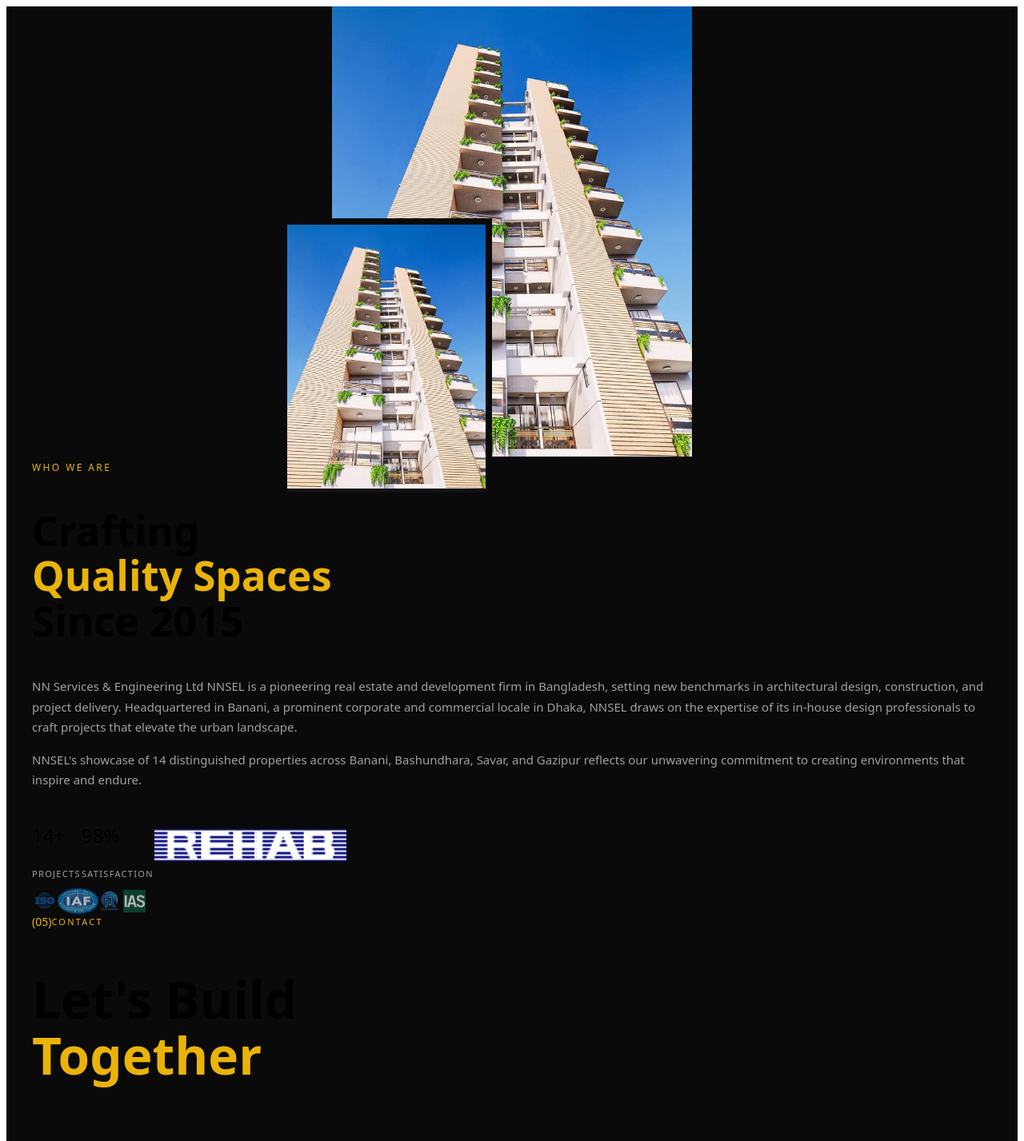
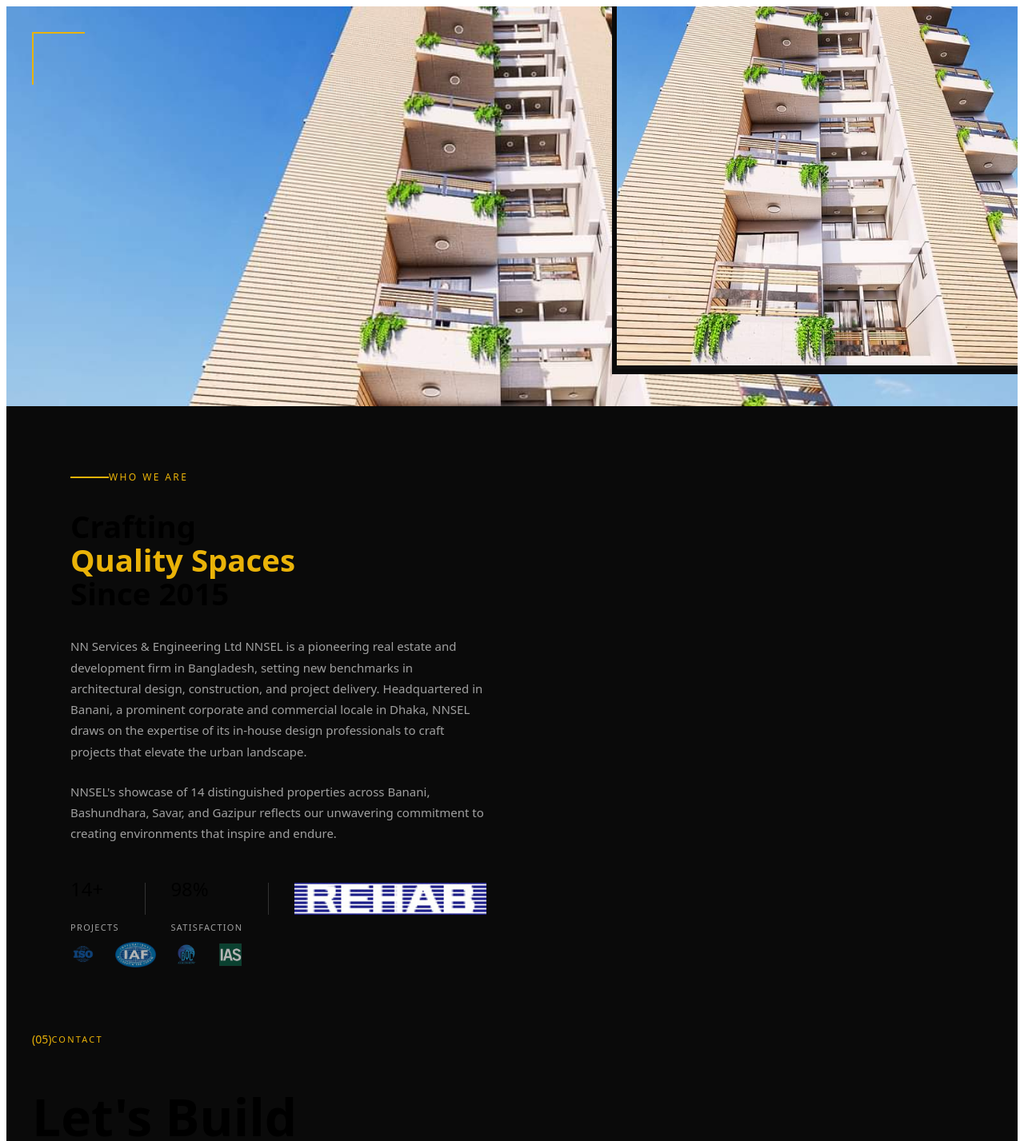
Before and after one commit to ShowkatSakib/NNSEL, a React (Vite) app: page / in a window 1280 px wide. Shown: the top 1427 px of the page at 80% size. Built offline with nearby package versions, Linux system fonts and the light colour scheme.

Commit message:
img icon added

```diff
--- a/src/components/about.jsx
+++ b/src/components/about.jsx
@@ -19,49 +19,63 @@ export default function About() {
     <section
       id="about"
       ref={sectionRef}
-      className="relative w-full bg-[#0a0a0a] text-white overflow-hidden py-24 md:py-36"
-      style={{ fontFamily: "'Onest', system-ui, sans-serif" }}
+      className="relative w-full bg-[#0a0a0a] text-white overflow-hidden"
+      style={{ fontFamily: "'Onest', system-ui, sans-serif", minHeight: "100vh" }}
     >
-      <div className="max-w-[1200px] mx-auto px-6 md:px-12">
-        <div className="grid grid-cols-1 lg:grid-cols-2 gap-16 lg:gap-24 items-center">
+      <div className="flex flex-col lg:flex-row" style={{ minHeight: "100vh" }}>
 
-          {/* LEFT: Images */}
+        {/* LEFT: Full-bleed image — takes exactly 50% of the viewport width, no padding */}
         <div
-            className={`relative transition-all duration-1000 ${
+          className={`relative w-full lg:w-1/2 transition-all duration-1000 ${
             visible ? "opacity-100 translate-x-0" : "opacity-0 -translate-x-10"
           }`}
+          style={{ minHeight: "500px" }}
         >
-            {/* Main Image Container */}
-            <div className="relative w-full max-w-[450px] mx-auto lg:ml-auto" style={{ aspectRatio: "4/5" }}>
-              {/* Top Left Yellow Bracket */}
+          {/* Main image fills the entire left half edge-to-edge */}
+          <img
+            src="/images/nn.jpg"
+            alt="NNSEL Building Main"
+            className="absolute inset-0 w-full h-full object-cover"
+          />
+
+          {/* Yellow top-left bracket */}
           <div
-                className="absolute -top-6 -left-6 w-20 h-20"
-                style={{ borderTop: "2px solid #eab308", borderLeft: "2px solid #eab308" }}
-                aria-hidden="true"
-              />
-              {/* Bottom Right Yellow Bracket */}
-              <div
-                className="absolute -bottom-6 -right-6 w-20 h-20"
-                style={{ borderBottom: "2px solid #eab308", borderRight: "2px solid #eab308" }}
+            className="absolute z-10"
+            style={{
+              top: "32px",
+              left: "32px",
+              width: "64px",
+              height: "64px",
+              borderTop: "2px solid #eab308",
+              borderLeft: "2px solid #eab308",
+            }}
             aria-hidden="true"
           />
 
-              {/* Main Building Image */}
-              <img
-                src="/images/nn.jpg"
-                alt="NNSEL Building Main"
-                className="w-full h-full object-cover relative z-10"
+          {/* Yellow bottom-right bracket */}
+          <div
+            className="absolute z-10"
+            style={{
+              bottom: "120px",
+              right: "32px",
+              width: "64px",
+              height: "64px",
+              borderBottom: "2px solid #eab308",
+              borderRight: "2px solid #eab308",
+            }}
+            aria-hidden="true"
           />
 
-              {/* Smaller Overlapping Image */}
+          {/* Smaller overlapping image — sits at bottom, slightly overlapping the right edge */}
           <div
-                className="absolute z-20 bg-[#111]"
+            className="absolute z-20"
             style={{
-                  bottom: "-48px",
-                  left: "-64px",
-                  width: "55%",
+              bottom: "40px",
+              right: "-36px",
+              width: "42%",
               aspectRatio: "3/4",
-                  border: "8px solid #0a0a0a",
+              border: "6px solid #0a0a0a",
+              background: "#111",
             }}
           >
             <img
@@ -71,17 +85,23 @@ export default function About() {
             />
           </div>
         </div>
-          </div>
 
-          {/* RIGHT: Content */}
+        {/* RIGHT: Text content — 50% width, content centered vertically with left padding */}
         <div
-            className={`transition-all duration-1000 delay-200 ${
+          className={`w-full lg:w-1/2 flex items-center transition-all duration-1000 delay-200 bg-[#0a0a0a] ${
             visible ? "opacity-100 translate-y-0" : "opacity-0 translate-y-10"
           }`}
+          style={{ padding: "80px 60px 80px 80px" }}
         >
+          <div className="w-full max-w-[520px]">
+
             {/* Eyebrow */}
             <div className="flex items-center gap-4 mb-6">
-              <span className="w-12 bg-[#eab308]" style={{ height: "2px" }} aria-hidden="true" />
+              <span
+                className="bg-[#eab308]"
+                style={{ display: "inline-block", width: "48px", height: "2px" }}
+                aria-hidden="true"
+              />
               <span
                 className="text-[#eab308] font-semibold uppercase"
                 style={{ letterSpacing: "0.2em", fontSize: "12px" }}
@@ -92,8 +112,8 @@ export default function About() {
 
             {/* Heading */}
             <h2
-              className="font-bold mb-8"
-              style={{ fontSize: "clamp(2.2rem, 4vw, 3.5rem)", lineHeight: 1.1 }}
+              className="font-bold mb-8 text-white"
+              style={{ fontSize: "clamp(2.2rem, 3vw, 3.6rem)", lineHeight: 1.1 }}
             >
               Crafting <br />
               <span className="text-[#eab308]">Quality Spaces</span> <br />
@@ -101,11 +121,8 @@ export default function About() {
             </h2>
 
             {/* Paragraphs */}
-            <div
-              className="space-y-6 mb-10"
-              style={{ color: "#a0a0a0", fontSize: "15px", lineHeight: "1.7" }}
-            >
-              <p>
+            <div className="mb-10" style={{ color: "#a0a0a0", fontSize: "15px", lineHeight: "1.75" }}>
+              <p style={{ marginBottom: "24px" }}>
                 NN Services &amp; Engineering Ltd NNSEL is a pioneering real estate
                 and development firm in Bangladesh, setting new benchmarks in
                 architectural design, construction, and project delivery.
@@ -121,69 +138,41 @@ export default function About() {
               </p>
             </div>
 
-            {/* Stats */}
-            <div className="flex items-center gap-8 mb-10">
+            {/* Stats row */}
+            <div className="flex items-center mb-10" style={{ gap: "32px" }}>
               <div>
                 <p className="text-white font-bold" style={{ fontSize: "1.5rem" }}>14+</p>
-                <p
-                  className="mt-1 uppercase"
-                  style={{ color: "#a0a0a0", fontSize: "11px", letterSpacing: "0.12em" }}
-                >
+                <p style={{ color: "#a0a0a0", fontSize: "11px", letterSpacing: "0.12em", textTransform: "uppercase", marginTop: "4px" }}>
                   Projects
                 </p>
               </div>
-              <div className="w-px h-10 bg-[#333]" />
+              <div style={{ width: "1px", height: "40px", background: "#333" }} />
               <div>
                 <p className="text-white font-bold" style={{ fontSize: "1.5rem" }}>98%</p>
-                <p
-                  className="mt-1 uppercase"
-                  style={{ color: "#a0a0a0", fontSize: "11px", letterSpacing: "0.12em" }}
-                >
+                <p style={{ color: "#a0a0a0", fontSize: "11px", letterSpacing: "0.12em", textTransform: "uppercase", marginTop: "4px" }}>
                   Satisfaction
                 </p>
               </div>
-              <div className="w-px h-10 bg-[#333]" />
-              {/* Rehab Logo */}
+              <div style={{ width: "1px", height: "40px", background: "#333" }} />
               <div className="flex items-center">
-                <img src="/images/rehab.jpg" alt="REHAB" className="object-contain" style={{ height: "40px" }} />
+                <img src="/images/rehab.jpg" alt="REHAB" style={{ height: "40px", objectFit: "contain" }} />
               </div>
             </div>
 
             {/* Certifications Row */}
-            <div className="flex items-center gap-6">
+            <div className="flex items-center" style={{ gap: "24px" }}>
+              {["iso", "iaf", "bqc", "ias"].map((cert) => (
                 <img
-                src="/images/iso.jpg"
-                alt="ISO"
-                className="object-contain"
-                style={{ height: "32px", opacity: 0.7, transition: "opacity 0.2s" }}
-                onMouseEnter={e => (e.currentTarget.style.opacity = 1)}
-                onMouseLeave={e => (e.currentTarget.style.opacity = 0.7)}
+                  key={cert}
+                  src={`/images/${cert}.jpg`}
+                  alt={cert.toUpperCase()}
+                  style={{ height: "32px", objectFit: "contain", opacity: 0.7, transition: "opacity 0.2s" }}
+                  onMouseEnter={(e) => (e.currentTarget.style.opacity = 1)}
+                  onMouseLeave={(e) => (e.currentTarget.style.opacity = 0.7)}
                 />
-              <img
-                src="/images/iaf.jpg"
-                alt="IAF"
-                className="object-contain"
-                style={{ height: "32px", opacity: 0.7, transition: "opacity 0.2s" }}
-                onMouseEnter={e => (e.currentTarget.style.opacity = 1)}
-                onMouseLeave={e => (e.currentTarget.style.opacity = 0.7)}
-              />
-              <img
-                src="/images/bqc.jpg"
-                alt="BQC"
-                className="object-contain"
-                style={{ height: "32px", opacity: 0.7, transition: "opacity 0.2s" }}
-                onMouseEnter={e => (e.currentTarget.style.opacity = 1)}
-                onMouseLeave={e => (e.currentTarget.style.opacity = 0.7)}
-              />
-              <img
-                src="/images/ias.jpg"
-                alt="IAS"
-                className="object-contain"
-                style={{ height: "32px", opacity: 0.7, transition: "opacity 0.2s" }}
-                onMouseEnter={e => (e.currentTarget.style.opacity = 1)}
-                onMouseLeave={e => (e.currentTarget.style.opacity = 0.7)}
-              />
+              ))}
             </div>
+
           </div>
         </div>
       </div>
```
Lines whose indentation alone changed are shown as unchanged.
